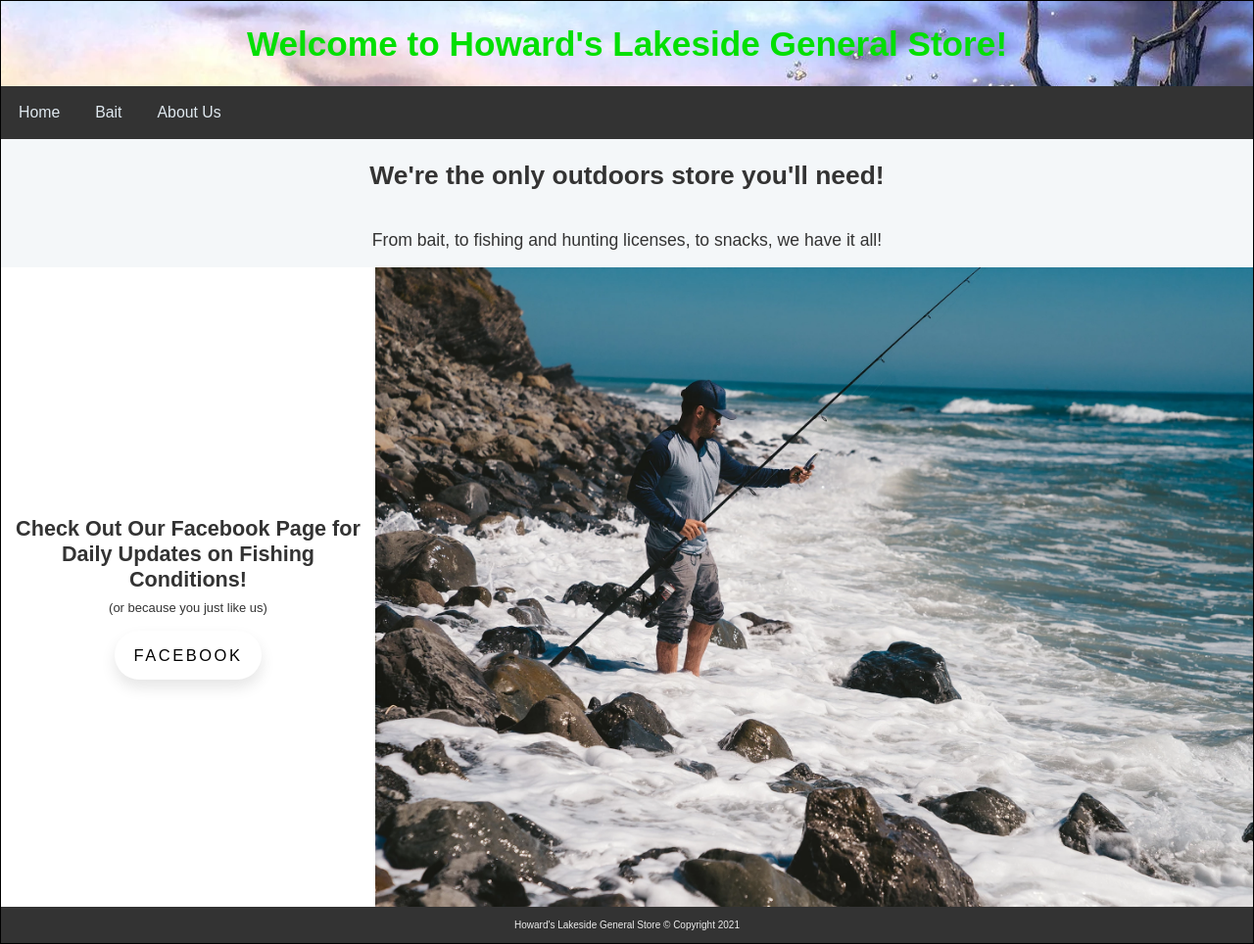
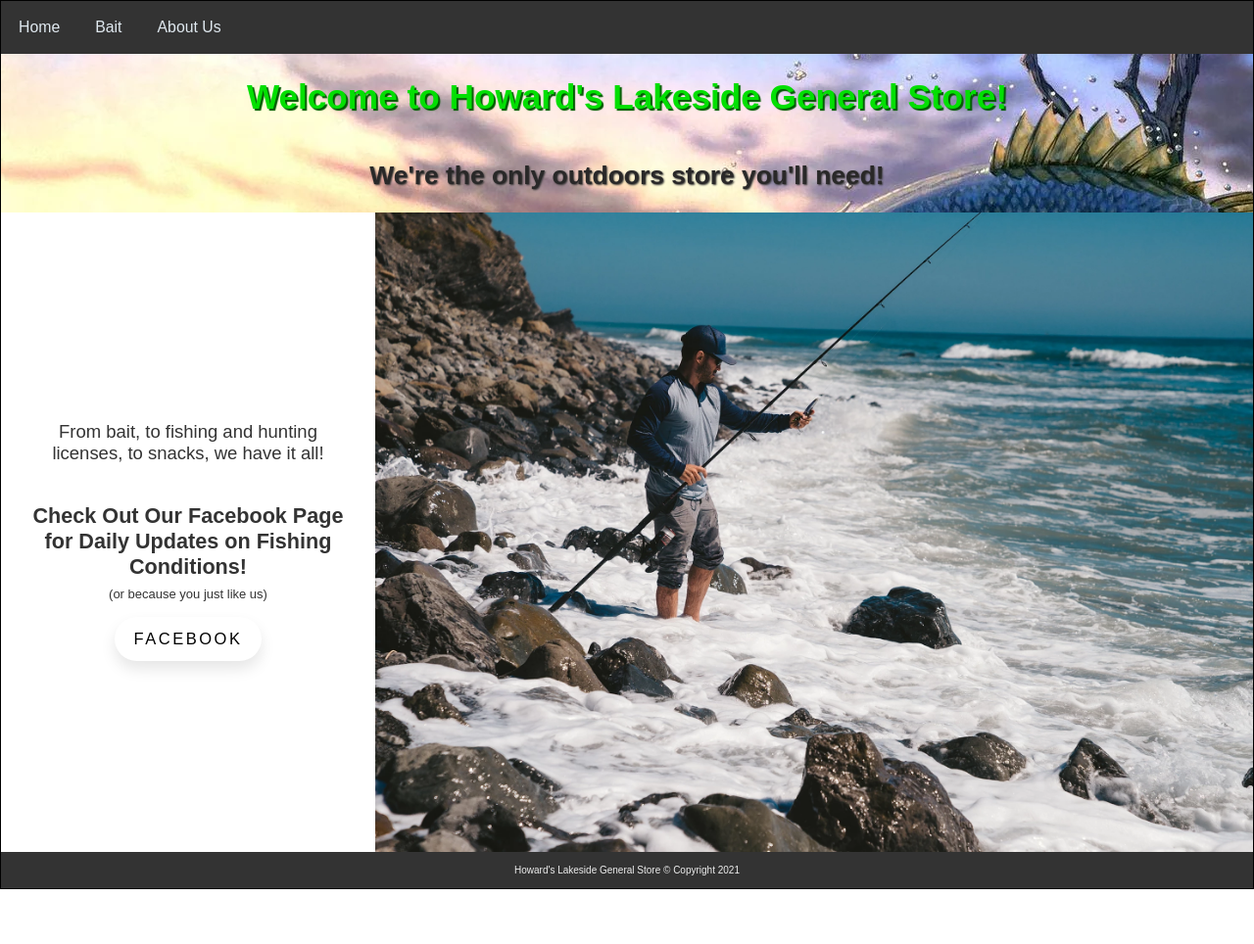
Before and after one commit to Dante-Vil/LiveBaitShop, a plain HTML site: page index.html in a window 1280 px wide. Shown: the whole page at 98% size. After the commit the page ends 908 px from the top, so only its background shows below. Drawn offline with Linux system fonts and the light colour scheme.

Commit message:
Updated Home page

```diff
--- a/index.html
+++ b/index.html
@@ -9,21 +9,21 @@
   </head>
   <body>
     <div class="main-container">
-      <div class="header-image-container">
-        <a class="header-img-link" href="index.html"><img class="header-img" src="images/fishlogo.webp" alt="Fish Logo"></a>
-        <h1>Welcome to Howard's Lakeside General Store!</h1>
-      </div>
       <div class="nav">
         <div class="navbutton"><a href="index.html">Home</a></div>
         <div class="navbutton"><a href="bait.html">Bait</a></div>
         <div class="navbutton"><a href="menu.html">About Us</a></div>
       </div>
+      <div class="header-image-container">
+        <a class="header-img-link" href="index.html"><img class="header-img" src="images/fishlogo.webp" alt="Fish Logo"></a>
+        <h1>Welcome to Howard's Lakeside General Store!</h1>
+      </div>
       <div class="words">
         <h2>We're the only outdoors store you'll need!</h2>
-        <p>From bait, to fishing and hunting licenses, to snacks, we have it all!</p>
       </div>
       <div class="facebook">
         <div class="facebook-words">
+          <p>From bait, to fishing and hunting licenses, to snacks, we have it all!</p>
           <h3>Check Out Our Facebook Page for Daily Updates on Fishing Conditions!</h3>
           <p class="facewords">(or because you just like us)</p>
           <button class="facebook-button"><a class="facebook-button-link" href="https://www.facebook.com/Howards-Lakeside-General-Store-424457621477830/" target="_blank">Facebook</a></button>
--- a/style.css
+++ b/style.css
@@ -17,12 +17,12 @@ body {
   padding: 0;
   font-family: sans-serif;
   font-size: 1.1em;
+  background-image: url("images/fishlogo.webp");
 }
 
 .header-image-container{
   display: flex;
   justify-content: center;
-  background-image: url("images/fishlogo.webp");
 
 }
 
@@ -51,6 +51,7 @@ body {
   background-color: white;
   font-size: 105%;
   color: #333333;
+  padding: 2%;
 }
 
 /******* Nav Styles *******/
@@ -95,11 +96,13 @@ h1 {
   float: left;
   color: rgb(3, 223, 3);
   text-align: center;
+  text-shadow: 2px 2px 1px rgb(2, 90, 2);
 }
 
 h2 {
   text-align: center;
-  color: #333333;
+  color: #292828;
+  text-shadow: 1px 1px 2px #333333;
 }
 
 h3 {
```
